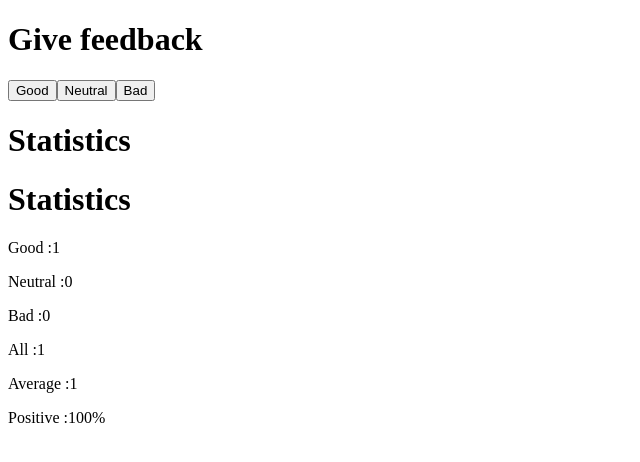
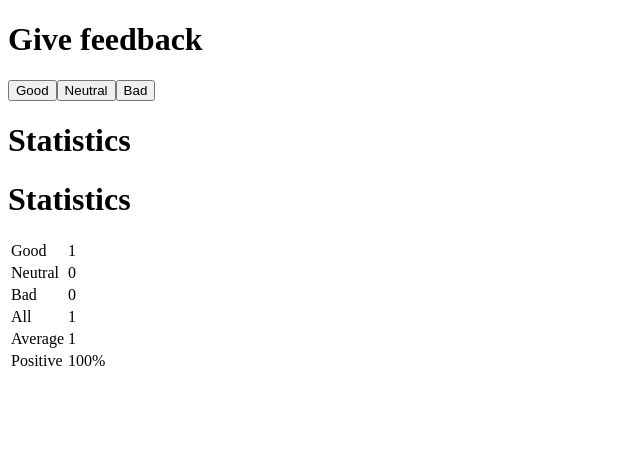
Before and after one commit to j1rd2/fullstackOpen, a React (Vite) app in the folder part1/: page / in a window 1280 px wide. Both pictures are taken after a click on the button "Good". Shown: the top 462 px of the page, without its empty margins (0-640 px from the left). Built offline with nearby package versions, Linux system fonts and the light colour scheme.

Commit message:
Excercise 1.11*

```diff
--- a/part1/src/App.jsx
+++ b/part1/src/App.jsx
@@ -8,11 +8,14 @@
   )
 }
 
-const StatisticsLine = ({text, value}) => {
-  return(
-    <p>{text} :{value}</p>
-  )
-}
+const StatisticsLine = ({ text, value }) => {
+  return (
+    <tr>
+      <td>{text}</td>
+      <td>{value}</td>
+    </tr>
+  );
+};
 
 const Statistics = ({ good, neutral, bad, all, average, positive }) => {
   if (all === 0) {
@@ -22,15 +25,20 @@
   return (
     <div>
       <h1>Statistics</h1>
+      <table>
+        <tbody>
           <StatisticsLine text="Good" value={good} />
           <StatisticsLine text="Neutral" value={neutral} />
           <StatisticsLine text="Bad" value={bad} />
           <StatisticsLine text="All" value={all} />
           <StatisticsLine text="Average" value={average} />
           <StatisticsLine text="Positive" value={positive + '%'} />
+        </tbody>
+      </table>
     </div>
   );
 };
+
 
 const App = () => {
 
```
Lines whose indentation alone changed are shown as unchanged.
